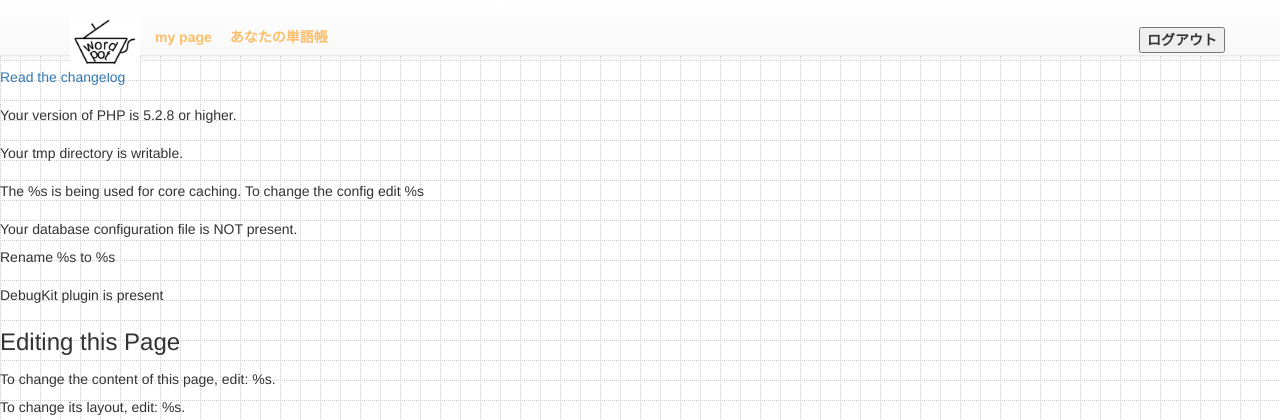
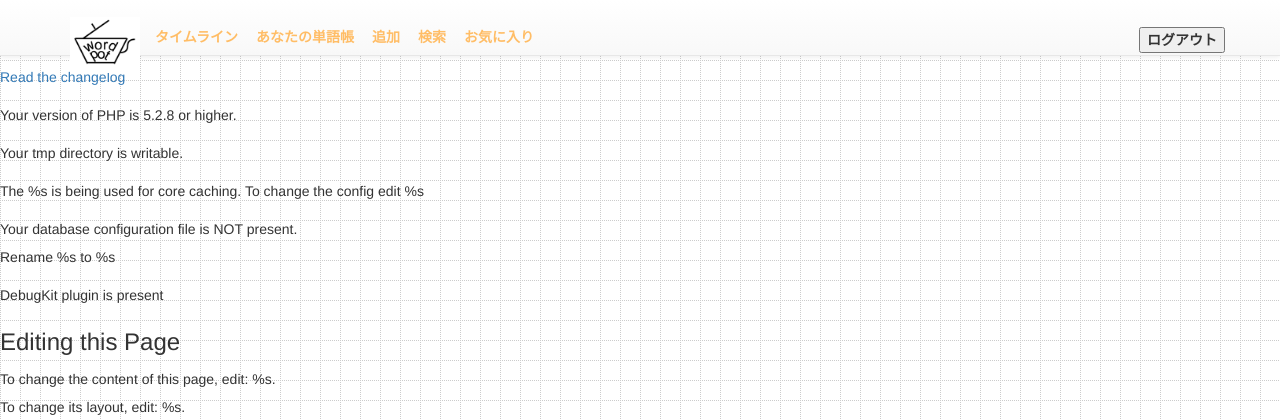
Before and after one commit to ei17ringo/wordPotProject, a CakePHP app: the page made by app/View/Pages/home.ctp in a window 1280 px wide. Shown: the top 420 px of the page. Run offline with PHP 8.4 and a stand-in for CakePHP, Linux system fonts and the light colour scheme; the template is opened without the code that fills it, so the values that code supplies are empty; some libraries are stand-ins or nearby versions.

Commit message:
ナビゲーションの整頓

```diff
--- a/app/View/Layouts/default.ctp
+++ b/app/View/Layouts/default.ctp
@@ -46,11 +46,19 @@
         <ul style="list-style:none;">
 
           <li class="headlink" >
-            <a style="font-size:14px; margin-right: 18px;" class="headanchor nav navbar-nav">my page</a>
+            <a href="/wordPot/user_words/mypage" style="font-size:14px; margin-right: 18px;" class="headanchor nav navbar-nav">タイムライン</a>
           </li>
           <li class="headlink">
-            <a style="font-size:14px; margin-right: 18px;" class="headanchor nav navbar-nav">あなたの単語帳</a>
+            <a href="wordPot/user_words/index" style="font-size:14px; margin-right: 18px;" class="headanchor nav navbar-nav">あなたの単語帳</a>
           </li>
+
+          <li class="headlink">
+            <a href="/wordPot/user_words/add" style="font-size:14px; margin-right: 18px;" class="headanchor nav navbar-nav">追加</a>
+          <li class="headlink">
+            <a href="/wordPot/words/searchindex" style="font-size:14px; margin-right: 18px;" class="headanchor nav navbar-nav">検索</a>
+          <li class="headlink">
+            <a href="/wordPot/user_words/index" style="font-size:14px; margin-right: 18px;" class="headanchor nav navbar-nav">お気に入り</a>
+
           <li class="navbar-right">
             <button type="submit">ログアウト</button>
           </li>
```
Also changed, not shown: app/View/UserWords/mypage.ctp (+52 -1 lines).
